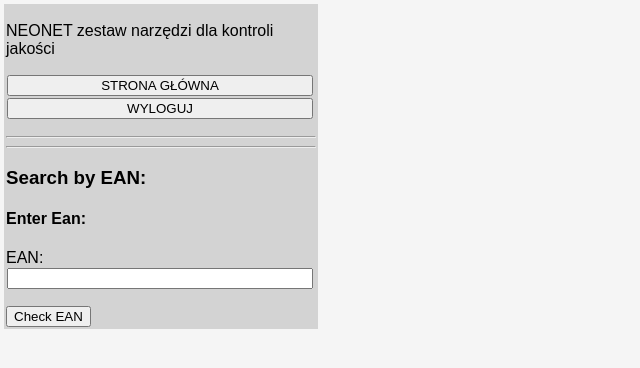
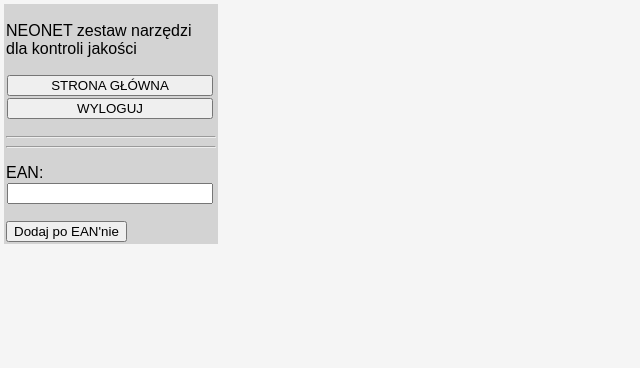
Before and after one commit to sztosz/neonet, a Django app: page /qa/damage_report/ in a window 1280 px wide. Shown: the top 368 px of the page, without its empty margins (0-640 px from the left). Run offline with Django 3.2, Linux system fonts and the light colour scheme; the visitor is signed in with stand-in values (Sample User, id 1).

Commit message:
2013-10-17 end of day

```diff
--- a/static/base.css
+++ b/static/base.css
@@ -13,7 +13,7 @@
 
 /*}*/
 #main_container{
-    width: 310px;
+    width: 210px;
     margin: 0;
     padding: 2px;
     background-color: lightgrey;
@@ -37,7 +37,7 @@
     margin: 0;
 }
 form label{
-    width: 300px;
+    width: 200px;
     float: left;
     display:inline-block;
 }
@@ -50,7 +50,7 @@
 }
 form select{
     /*float: left;*/
-    display: display:inline-block;
+    display:inline-block;
 }
 .form_fieldsets {
     border: solid whitesmoke;
@@ -62,7 +62,7 @@
     padding: 1px !important;
     margin: 1px !important;
     /*display: block;*/
-    max-width: 300px !important;
+    max-width: 200px !important;
     /*margin: 0.2em 0 !important;*/
     /*padding: 0.1em 0 !important;*/
     text-indent: 0 !important;
@@ -99,8 +99,8 @@
 }
 .login_box{
     border: solid 1px black;
-    margin-left: auto;
-    margin-right: auto;
+    margin-left: 1px;
+    margin-right: 1px;
     margin-top: 200px;
     width: 240px;
     padding: 10px;
--- a/templates/qa/DamageReport.html
+++ b/templates/qa/DamageReport.html
@@ -1,7 +1,7 @@
 <!DOCTYPE html>
 <html xmlns="http://www.w3.org/1999/html">
 <head>
-    <title>Search by EAN</title>
+    <title>Raport uszkodzeń</title>
     {% load staticfiles %}
     <link type="text/css" rel="stylesheet" href="{{ STATIC_URL }}base.css" />
 </head>
@@ -12,24 +12,22 @@
 {#    {% include 'qa/menu.html' %}#}
     <div id="content">
         {% if ean_form %}
-        <h3>Search by EAN:</h3>
         <form method="post" action="{% url 'qa:damage_report' %}">
             {% csrf_token %}
-            <h4>Enter Ean:</h4>
             <div class="in_block">
                 {{ ean_form.as_p }}
-                <button class="in_line" type="submit" name="action" value="check_ean">Check EAN</button>
+                <input type='hidden' name='action' value='check_ean' />
+                <button class="in_line" type="submit">Dodaj po EAN'nie</button>
             </div>
         </form>
         {% endif %}
         {% if damage_report_form %}
-        <h3>Search by EAN:</h3>
         <form method="post" action="{% url 'qa:damage_report' %}">
             {% csrf_token %}
-            <h4>Damage Report:</h4>
             <div class="in_block">
                 {{ damage_report_form.as_p }}
-                <button class="in_line" type="submit" name="action" value="add_damage_report">Add Damage Report</button>
+                <input type='hidden' name='action' value="add_damage_report" />
+                <button class="in_line" type="submit" >Dodaj raport uszkodzeń</button>
             </div>
         </form>
         {% endif %}
```
Also changed, not shown: templates/qa/CommodityImport.html (+5 -6 lines).
